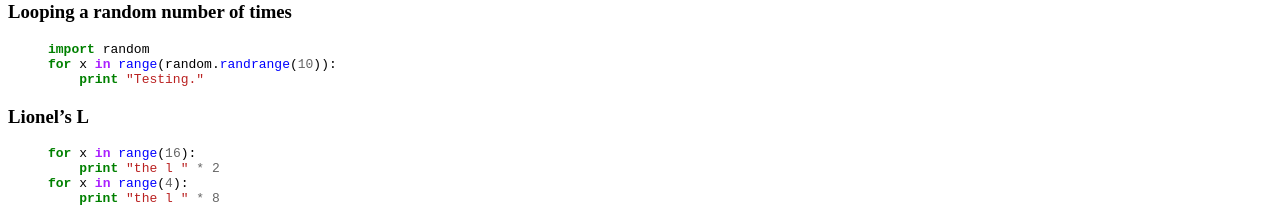
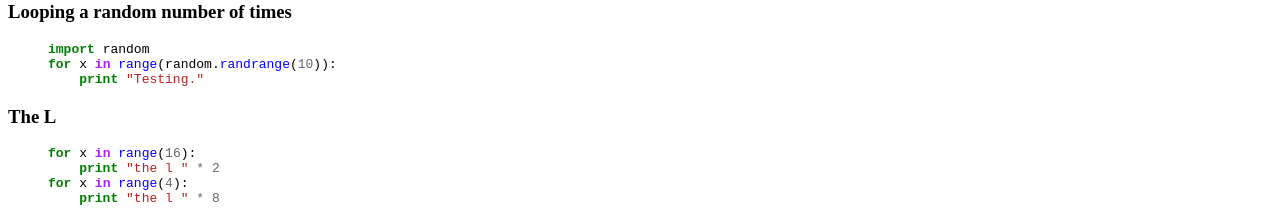
Before and after one commit to dtorop/city-archive-fall12, a Jekyll site: the page built from _posts/2012-09-06-python_and_shell_basics.markdown, in a window 1280 px wide. Shown: the part 1288-1507 px from the top of the page. Built offline with Jekyll 4.4.1, drawn with Linux system fonts in a browser that asks for light colours.

Commit message:
change titles

```diff
--- a/_posts/2012-09-06-python_and_shell_basics.markdown
+++ b/_posts/2012-09-06-python_and_shell_basics.markdown
@@ -87,7 +87,7 @@ for x in range(random.randrange(10)):
     print "Testing."
 {% endhighlight %}
 
-### Lionel's L
+### The L
 
 {% highlight python %}
 for x in range(16):
--- a/index.markdown
+++ b/index.markdown
@@ -3,8 +3,10 @@ layout: base
 title: Main Page
 ---
 
-Classes
+City College - DIAP - Workshop: Medium, Fall 2012
 -------
+
+### Classes
 
 {% for post in site.posts %}
 <p>{{ post.date | date: "%Y-%m-%d" }} - <a href="{{ site.baseurl }}{{ post.url }}">{{ post.title }}</a>
```
